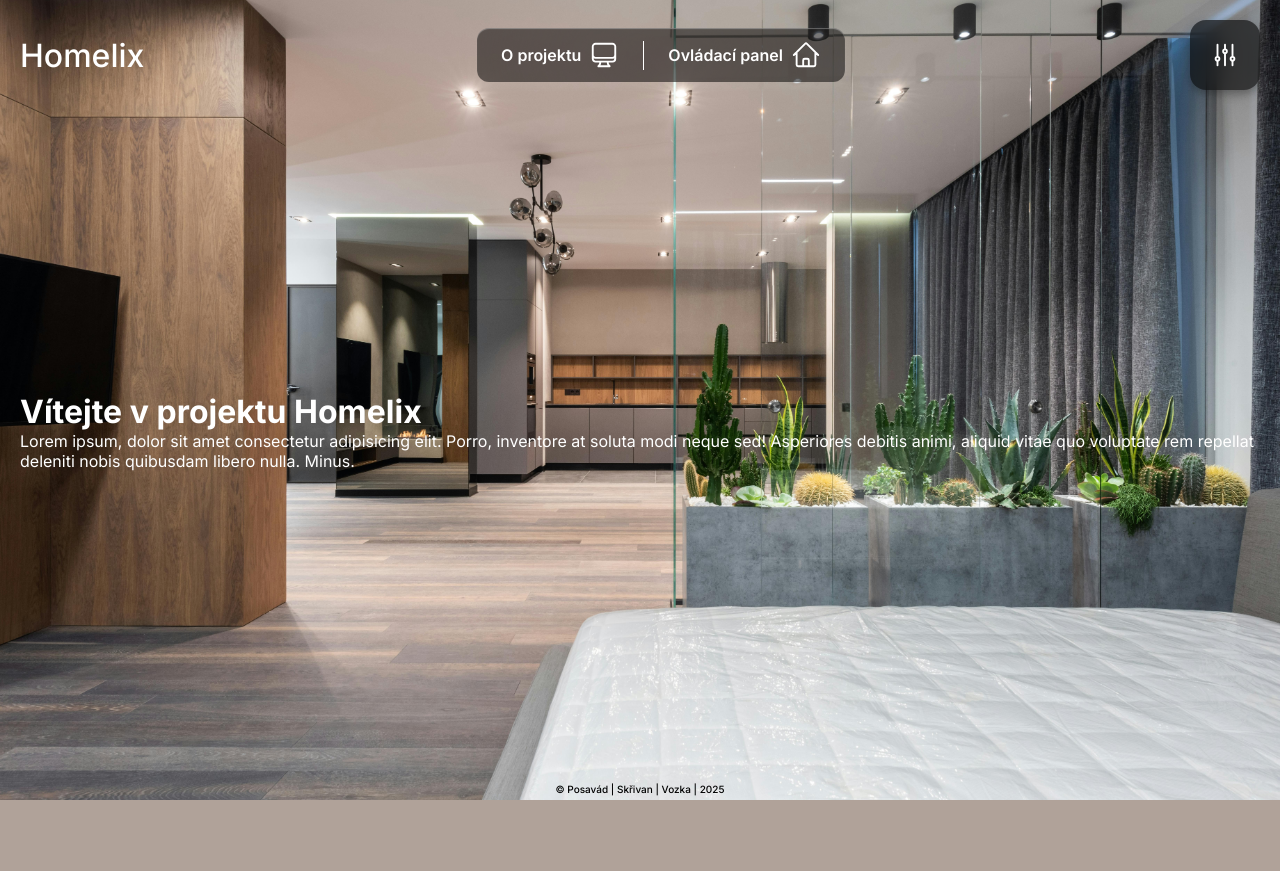
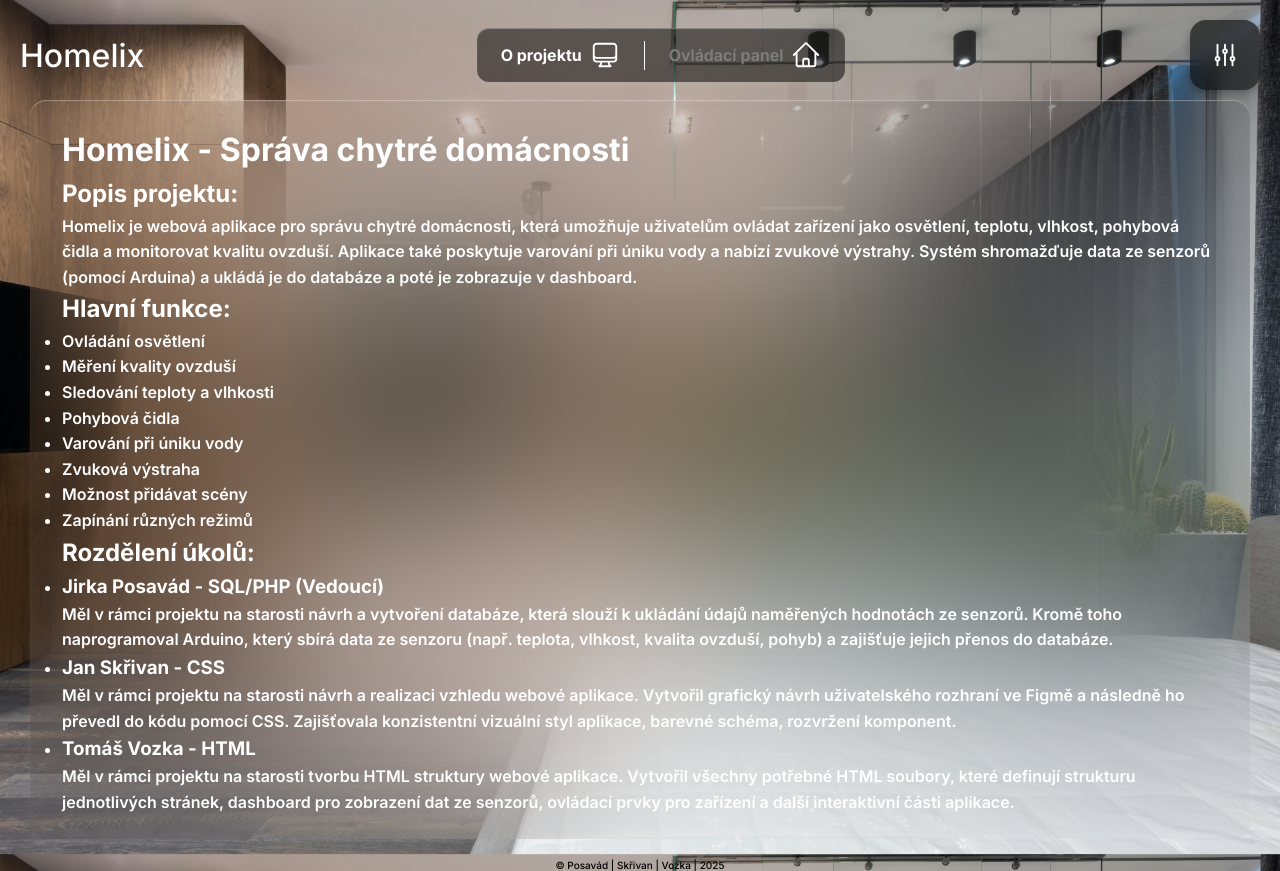
Before and after one commit to JirikPos/homelix, a PHP site: page /info-o-projektu in a window 1280 px wide. Before the commit the page ends 800 px from the top, so only its background shows below. Run offline with PHP 8.4, Linux system fonts and the light colour scheme.

Commit message:
Úprava stránky 404, info o projektu a úprava nav v dashboard

```diff
--- a/app/views/dashboard.php
+++ b/app/views/dashboard.php
@@ -25,13 +25,13 @@
       </div>
       <div class="nav-bar">
         <div class="o-projektu-parent">
-          <div class="o-projektu"><a href="/info-o-projektu">O projektu</a></div>
+          <div class="o-projektu"><a class="nav-link" href="./info-o-projektu.html">O projektu</a></div>
           <img class="nav-icon" alt="" src="../../public/assets/icons/about.svg">
         </div>
         <div class="nav-bar-divider">
         </div>
         <div class="ovldac-panel-parent">
-          <div class="ovldac-panel"><a href="/dashboard">Ovládací panel</a></div>
+          <div class="ovldac-panel"><a class="nav-link active" href="./dashboard.html">Ovládací panel</a></div>
           <img class="nav-icon" alt="" src="../../public/assets/icons/house.svg">
         </div>
       </div>
--- a/app/views/info-o-projektu.php
+++ b/app/views/info-o-projektu.php
@@ -25,13 +25,13 @@
       </div>
       <div class="nav-bar">
         <div class="o-projektu-parent">
-          <div class="o-projektu"><a href="/info-o-projektu">O projektu</a></div>
+          <div class="o-projektu"><a class="nav-link active" href="./info-o-projektu.html">O projektu</a></div>
           <img class="nav-icon" alt="" src="../../public/assets/icons/about.svg">
         </div>
         <div class="nav-bar-divider">
         </div>
         <div class="ovldac-panel-parent">
-          <div class="ovldac-panel"><a href="/dashboard">Ovládací panel</a></div>
+          <div class="ovldac-panel"><a class="nav-link" href="./dashboard.html">Ovládací panel</a></div>
           <img class="nav-icon" alt="" src="../../public/assets/icons/house.svg">
         </div>
       </div>
@@ -42,16 +42,55 @@
   </header>
   <main>
     <div class="main-content">
-      <h1>Vítejte v projektu Homelix</h1>
-      <p>Lorem ipsum, dolor sit amet consectetur adipisicing elit. Porro, inventore at soluta modi neque sed!
-        Asperiores debitis animi, aliquid vitae quo voluptate rem repellat deleniti nobis quibusdam libero
-        nulla. Minus.</p>
+      <h1>Homelix - Správa chytré domácnosti</h1>
+      <h2>Popis projektu:</h2>
+      <p>Homelix je webová aplikace pro správu chytré domácnosti, která umožňuje uživatelům ovládat zařízení jako
+        osvětlení, teplotu, vlhkost, pohybová čidla a monitorovat kvalitu ovzduší. Aplikace také poskytuje varování při
+        úniku vody a nabízí zvukové výstrahy. Systém shromažďuje data ze senzorů (pomocí Arduina) a ukládá je do
+        databáze a poté je zobrazuje v dashboard.</p>
+      <h2>Hlavní funkce:</h2>
+      <ul>
+        <li>Ovládání osvětlení</li>
+        <li>Měření kvality ovzduší</li>
+        <li>Sledování teploty a vlhkosti</li>
+        <li>Pohybová čidla</li>
+        <li>Varování při úniku vody</li>
+        <li>Zvuková výstraha</li>
+        <li>Možnost přidávat scény</li>
+        <li>Zapínání různých režimů</li>
+      </ul>
+      <h2>Rozdělení úkolů:</h2>
+      <ul>
+        <li>
+          <h3>Jirka Posavád - SQL/PHP (Vedoucí)</h3>
+        </li>
+
+        <p>Měl v rámci projektu na starosti návrh a vytvoření databáze, která slouží k ukládání údajů naměřených
+          hodnotách
+          ze senzorů. Kromě toho naprogramoval Arduino, který sbírá data ze senzoru (např. teplota,
+          vlhkost, kvalita ovzduší, pohyb) a zajišťuje jejich přenos do databáze.</p>
+        <li>
+          <h3>Jan Skřivan - CSS</h3>
+        </li>
+        <p>Měl v rámci projektu na starosti návrh a realizaci vzhledu webové aplikace. Vytvořil grafický návrh
+          uživatelského rozhraní ve Figmě a následně ho převedl do kódu pomocí CSS. Zajišťovala konzistentní vizuální
+          styl
+          aplikace, barevné schéma, rozvržení komponent.</p>
+        <li>
+          <h3>Tomáš Vozka - HTML</h3>
+        </li>
+        <p>Měl v rámci projektu na starosti tvorbu HTML struktury webové aplikace. Vytvořil všechny potřebné HTML
+          soubory,
+          které definují
+          strukturu jednotlivých stránek, dashboard pro zobrazení dat ze senzorů,
+          ovládací prvky pro zařízení a další interaktivní části aplikace.</p>
+      </ul>
     </div>
   </main>
   <footer class="footer-bar">
     © <a href="https://www.instagram.com/jirik_pos/">Posavád</a> | <a
-      href="https://www.instagram.com/poldacz/">Skřivan</a> | <a
-      href="https://www.instagram.com/tomvozka">Vozka</a> | 2025
+      href="https://www.instagram.com/poldacz/">Skřivan</a> | <a href="https://www.instagram.com/tomvozka">Vozka</a> |
+    2025
   </footer>
 </body>
 
--- a/public/css/style.css
+++ b/public/css/style.css
@@ -224,7 +224,6 @@ input:checked+.slider::before {
     font-weight: 600;
 }
 
-
 /* Footer */
 .footer-bar {
     margin-top: 10px;
@@ -239,3 +238,67 @@ input:checked+.slider::before {
     color: #000;
     text-decoration: none;
 }
+
+.main-content {
+    backdrop-filter: blur(92px);
+    margin: 10px;
+    padding: 24px 32px;
+    border-radius: 16px;
+    box-shadow:
+        inset 0 1px 1px rgba(255, 255, 255, 0.1),
+        inset 0 1px 1px rgba(255, 255, 255, 0.25),
+        0 7px 5px rgba(255, 255, 255, 0.05);
+    color: #fff;
+    line-height: 1.6;
+    font-weight: 600;
+}
+
+.main-content-404 {
+    margin-top: 40px;
+    backdrop-filter: blur(92px);
+    padding: 24px 32px;
+    border-radius: 16px;
+    box-shadow:
+        inset 0 1px 1px rgba(255, 255, 255, 0.1),
+        inset 0 1px 1px rgba(255, 255, 255, 0.25),
+        0 7px 5px rgba(255, 255, 255, 0.05);
+    color: #fff;
+    margin-left: auto;
+    margin-right: auto;
+    font-weight: 600;
+    line-height: 1.6;
+}
+
+.main-404 {
+    display: flex;
+    align-items: center;
+    flex-grow: 1;
+    height: 100%;
+}
+
+.overlay {
+    position: fixed;
+    top: 0;
+    left: 0;
+    width: 100%;
+    height: 100%;
+    background-color: rgba(0, 0, 0, 0.75);
+}
+
+.nav-link {
+    color: gray;
+    transition: color 0.3s ease;
+}
+
+.nav-link.active {
+    color: white;
+    font-weight: bold;
+}
+
+.nav-link:hover {
+    color: #bbb;
+}
+
+.nav-link:active {
+    color: white;
+}
```
Also changed, not shown: app/views/stranka-nenalezena.php (+29 -7 lines).
